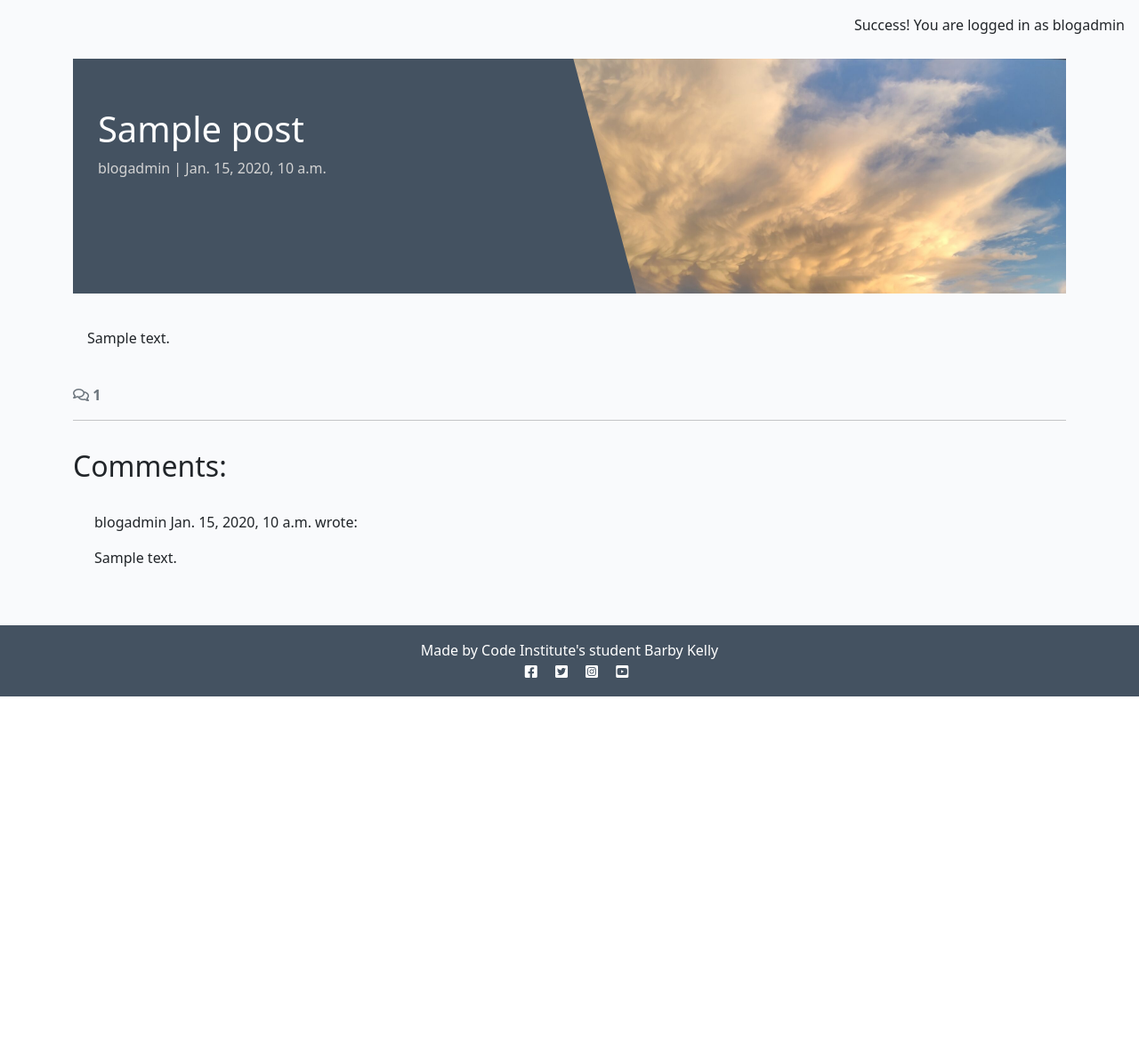
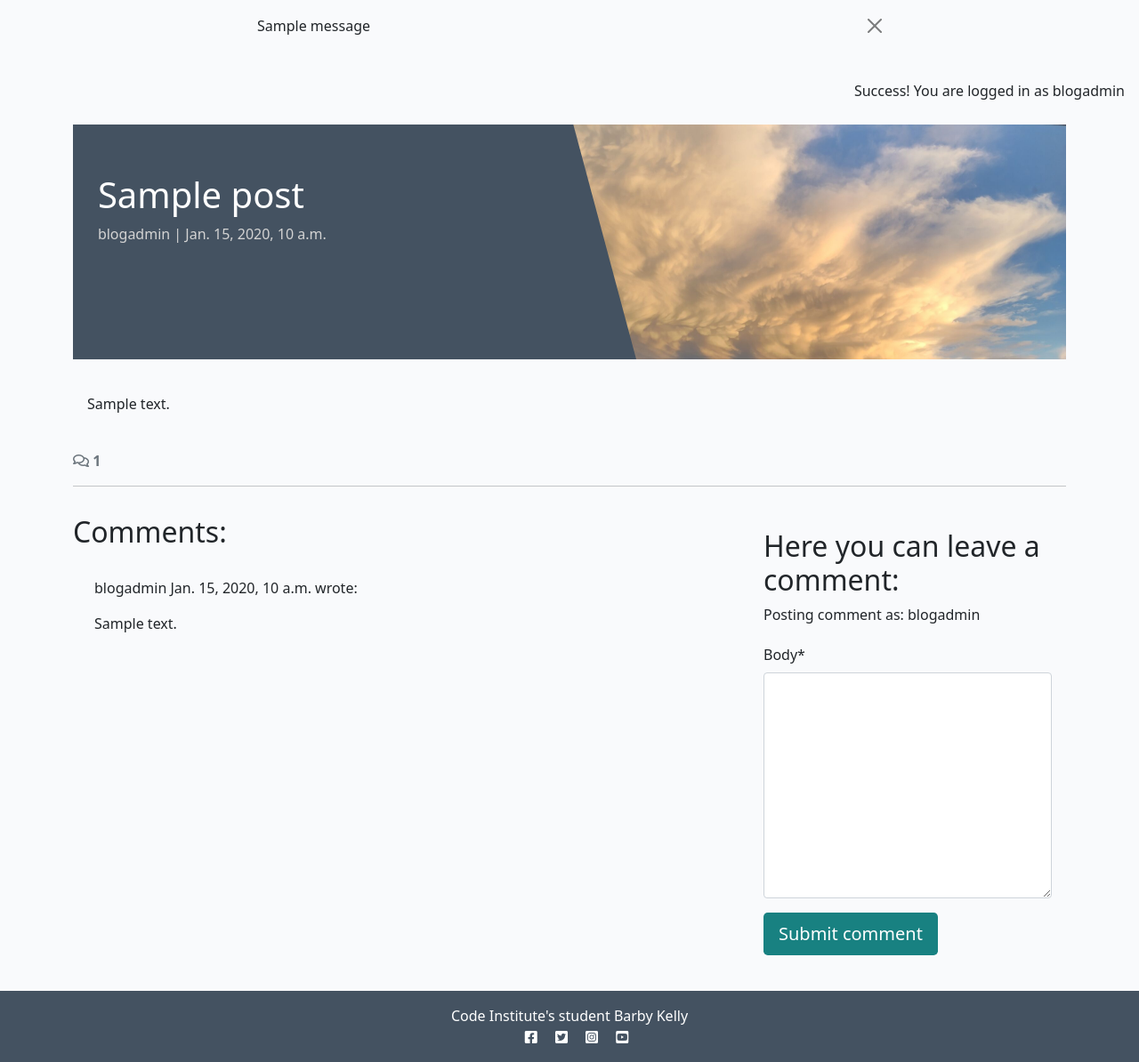
Before and after one commit to BarbyKelly/blog, a Django app: a page that uses templates/base.html in a window 1280 px wide. Shown: the part 60-1254 px from the top of the page at 89% size. Before the commit the page ends 843 px from the top, so only its background shows below. Run offline with Django 4.2, Linux system fonts and the light colour scheme; a user stored in the database is signed in; data comes from the database, SQL or seed files in the repository; tables that the repository leaves empty hold one stand-in row (values such as "Sample post"); one stand-in notice (Sample message) is shown; some libraries are stand-ins or nearby versions.

Commit message:
Add a message for site user, when they comment

```diff
--- /dev/null
+++ b/bkblog/forms.py
@@ -0,0 +1,8 @@
+from .models import Comment
+from django import forms
+
+
+class CommentForm(forms.ModelForm):
+    class Meta:
+        model = Comment
+        fields = ('body',)
--- a/bkblog/templates/bkblog/post_detail.html
+++ b/bkblog/templates/bkblog/post_detail.html
@@ -1,5 +1,6 @@
 {% extends 'base.html' %}
 {% load static %}
+{% load crispy_forms_tags %}
 {% block content %}
 
 <div class="masthead">
@@ -66,6 +67,24 @@
         {% endfor %}
       </div>
     </div>
+    <!-- Site Users creating New Comments -->
+    <div class="col-md-4 card mb-4 mt-3">
+        <div class="card-body">
+          {% if user.is_authenticated %}
+          <h2>Here you can leave a comment:</h2>
+          <p>Posting comment as: {{ user.username }}</p>
+          <form id="commentForm" method="post"
+            style="margin-top: 1.3em;">
+            {{ comment_form | crispy }}
+            {% csrf_token %}
+            <button id="submitButton" type="submit"
+              class="btn btn-signup btn-lg">Submit comment</button>
+          </form>
+          {% else %}
+          <p>Log in to leave a comment</p>
+          {% endif %}
+        </div>
+    </div>
   </div>
 </div>
 {% endblock content %}
--- a/bkblog/views.py
+++ b/bkblog/views.py
@@ -1,6 +1,8 @@
 from django.shortcuts import render, get_object_or_404
 from django.views import generic
+from django.contrib import messages
 from .models import Post
+from .forms import CommentForm
 
 
 # Create your views here.
@@ -29,6 +31,20 @@ def post_detail(request, slug):
     comments = post.comments.all().order_by("-created_on")
     comment_count = post.comments.filter(approved=True).count()
 
+    if request.method == "POST":
+       comment_form = CommentForm(data=request.POST)
+       if comment_form.is_valid():
+          comment = comment_form.save(commit=False)
+          comment.author = request.user
+          comment.post = post
+          comment.save()
+          messages.add_message(
+            request, messages.SUCCESS,
+            'Your comment was submitted. Awaiting approval by an administrator'
+    )
+
+    comment_form = CommentForm()
+
     return render(
         request,
         "bkblog/post_detail.html",
@@ -36,5 +52,6 @@ def post_detail(request, slug):
             "post": post,
             "comments": comments,
             "comment_count": comment_count,
+            "comment_form": comment_form,
         },
     )
--- a/requirements.txt
+++ b/requirements.txt
@@ -1,7 +1,9 @@
 asgiref==3.8.1
+crispy-bootstrap5==0.7
 dj-database-url==0.5.0
 Django==4.2.13
 django-allauth==0.57.2
+django-crispy-forms==2.2
 django-summernote==0.8.20.0
 gunicorn==20.1.0
 oauthlib==3.2.2
--- a/templates/base.html
+++ b/templates/base.html
@@ -69,7 +69,21 @@
             </div>
         </div>
     </nav>
-
+    <!-- Displaying Django messages -->
+    <div class="container">
+        <div class="row">
+            <div class="col-md-8 offset-md-2">
+                {% for message in messages %}
+                <div class="alert {{ message.tags }} alert-dismissible
+                    fade show" id="msg" role="alert">
+                    {{ message | safe }}
+                    <button type="button" class="btn-close"
+                        data-bs-dismiss="alert" aria-label="Close"></button>
+                </div>
+                {% endfor %}
+            </div>
+        </div>
+    </div>
     <main class="flex-shrink-0 main-bg">
         {% if user.is_authenticated %}
         <p class="text-end m-3">Success! You are logged in as {{ user }}</p>
@@ -87,10 +101,11 @@
     <footer class="footer mt-auto py-3 dark-bg">
         <p class="m-0 text-center text-white">
             {% block copyright %}
-                Made by Code Institute's student Barby Kelly
+                Code Institute's student Barby Kelly
             {% endblock copyright %}
         </p>
-        <p class="m-0 text-center text-white"><i class="fab fa-facebook-square ms-3"></i>
+        <p class="m-0 text-center text-white">
+            <i class="fab fa-facebook-square ms-3"></i>
             <i class="fab fa-twitter-square ms-3"></i>
             <i class="fab fa-instagram-square ms-3"></i>
             <i class="fab fa-youtube-square ms-3"></i>
```
Also changed, not shown: bookblog/settings.py (+6 -1 lines).
